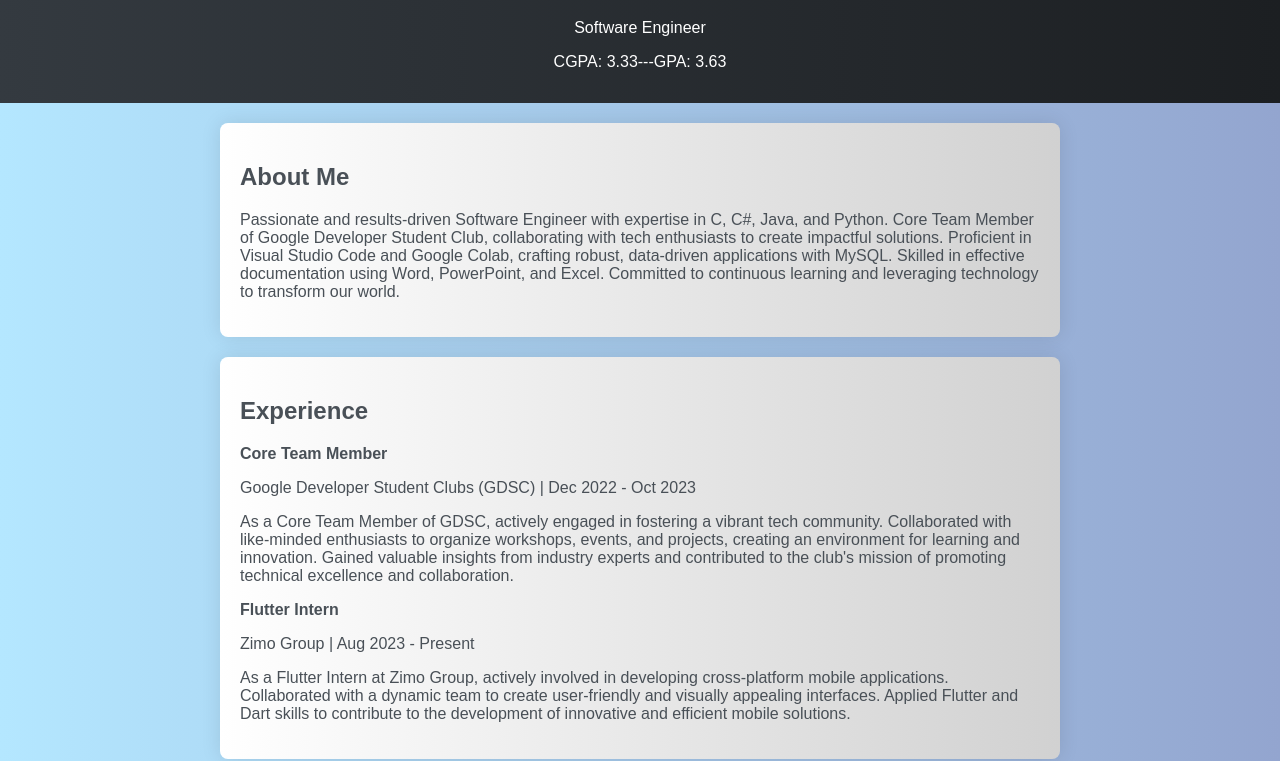
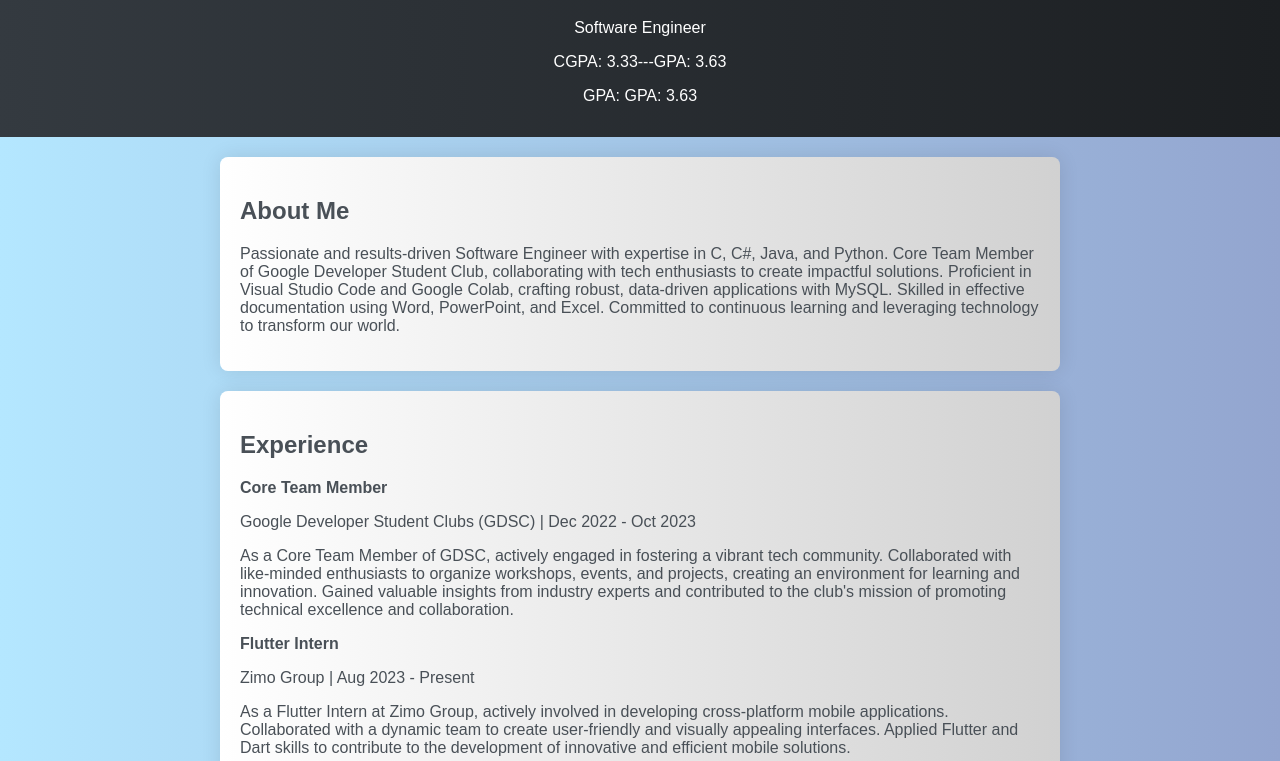
Before and after one commit to am-nimrah/portfolio, a plain HTML site: page index.html in a window 1280 px wide. Shown: the part 77-838 px from the top of the page. Drawn offline with Linux system fonts and the light colour scheme.

Commit message:
Update index.html

```diff
--- a/index.html
+++ b/index.html
@@ -46,6 +46,7 @@
         <h1>Nimra Waqar</h1>
         <p>Software Engineer</p>
 	<p>CGPA: 3.33---GPA: 3.63</p>
+	<p>GPA: GPA: 3.63</p>
     </header>
 
     <section>
```
